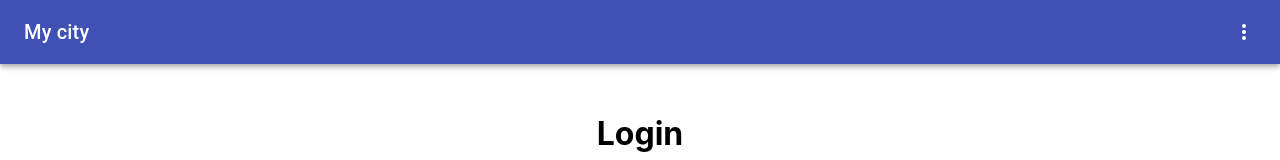
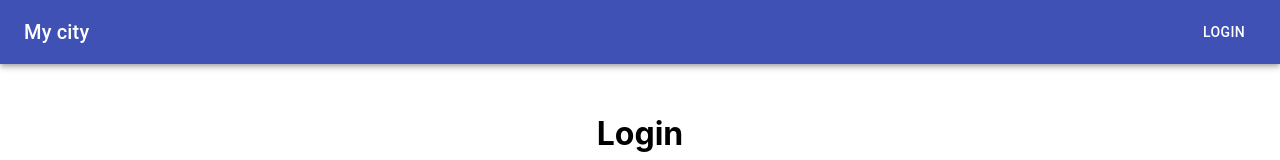
Before and after one commit to MrCooper0020/My-city, a React (Create React App) app: page /login in a window 1280 px wide. Shown: the top 160 px of the page. Built offline with nearby package versions, Linux system fonts and the light colour scheme.

Commit message:
adjusts - header

```diff
--- a/src/styles/index.css
+++ b/src/styles/index.css
@@ -11,3 +11,8 @@ code {
   font-family: source-code-pro, Menlo, Monaco, Consolas, 'Courier New',
     monospace;
 }
+
+a {
+  color: inherit;
+  text-decoration: none;
+}
--- a/src/widgets/header.js
+++ b/src/widgets/header.js
@@ -32,40 +32,43 @@ export default function Header() {
 		setAnchorEl(null);
 	};
 
+	const logout = () => {
+		sessionStorage.removeItem("token-key");
+		verifyLogin();
+		handleClose();
+	};
+
 	const LoginItem = () => {
-		let title = "Logar";
-		let onClick = handleClose;
-		let link = "/login";
-
 		if (userLogin) {
-			title = "Logout";
-			link = "/login";
+			return (
+				<IconButton
+					aria-label="Links"
+					edge="end"
+					color="inherit"
+					onClick={handleClick}
+				>
+					<MoreIcon />
+				</IconButton>
+			);
+		} else {
+			return (
+				<Link to="/login">
+					<Button color="inherit">Login</Button>
+				</Link>
+			);
 		}
-
-		return (
-			<Link to={link}>
-				<MenuItem onClick={onClick}>{title}</MenuItem>
-			</Link>
-		);
 	};
 
 	useLayoutEffect(() => {
 		verifyLogin();
-	}, [userLogin]);
+	}, [setUserLogin]);
 
 	return (
 		<AppBar position="static">
 			<Toolbar className="barContent">
 				<Typography variant="h6">My city</Typography>
 				<div>
-					<IconButton
-						aria-label="display more actions"
-						edge="end"
-						color="inherit"
-						onClick={handleClick}
-					>
-						<MoreIcon />
-					</IconButton>
+					<LoginItem />
 					<Menu
 						id="simple-menu"
 						anchorEl={anchorEl}
@@ -87,7 +90,9 @@ export default function Header() {
 						<Link to="/contact">
 							<MenuItem onClick={handleClose}>Contato</MenuItem>
 						</Link>
-						<LoginItem />
+						<Link to="/login">
+							<MenuItem onClick={logout}>Logout</MenuItem>
+						</Link>
 					</Menu>
 				</div>
 			</Toolbar>
```
